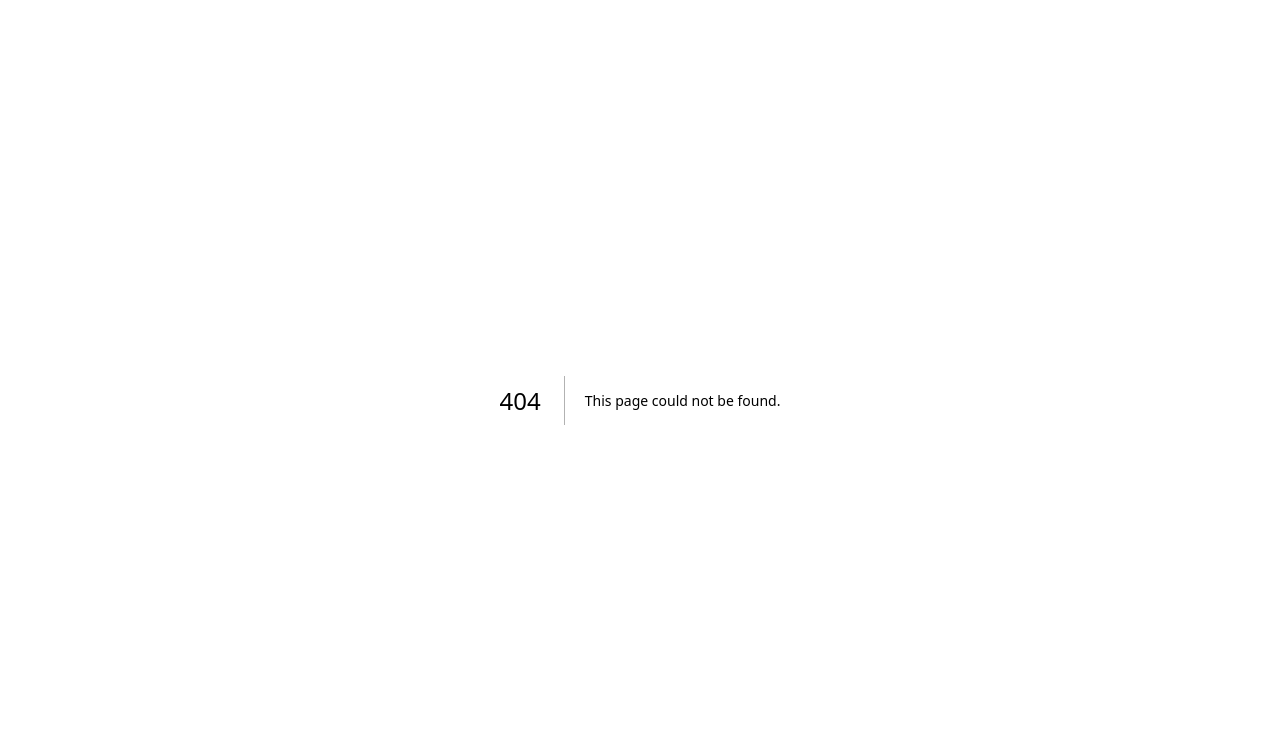
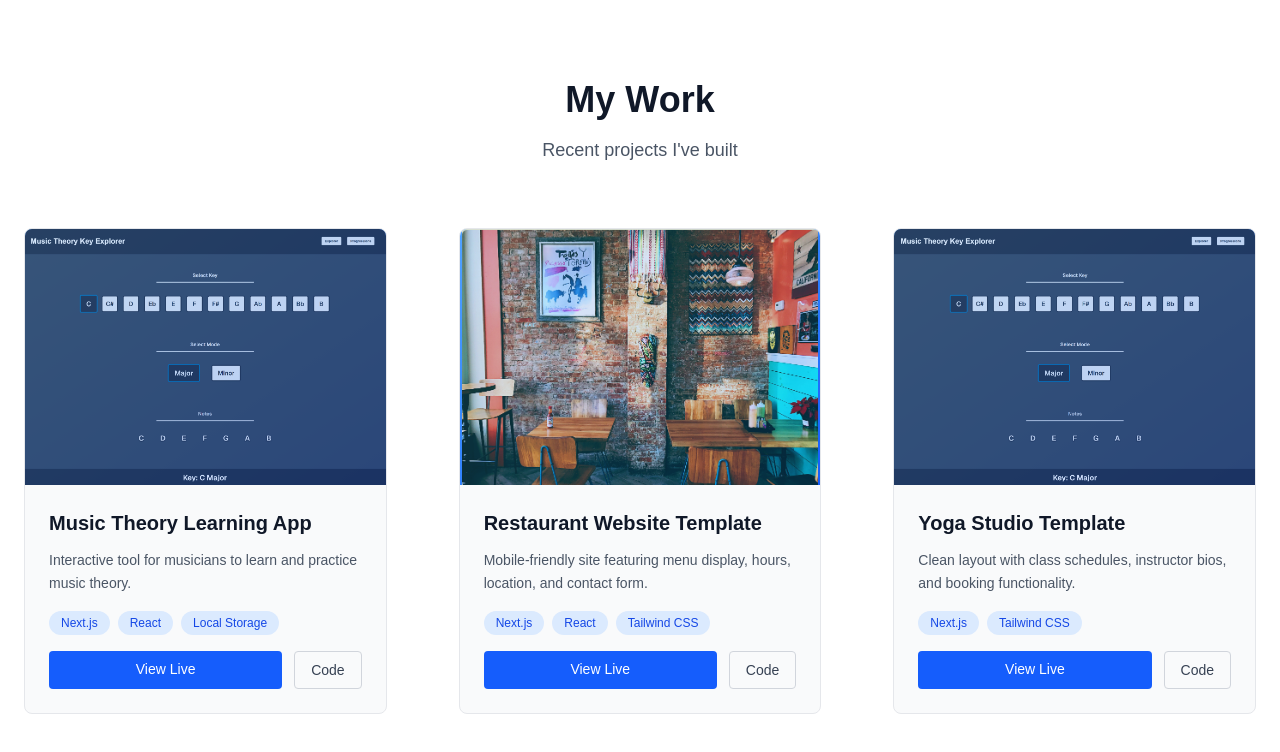
Before and after one commit to Mafesto8798/freelance-portfolio, a Next.js app: page /components/Projects in a window 1280 px wide. Before the commit this address had no page. Shown: the top 752 px of the page. Built offline with nearby package versions, Linux system fonts and the light colour scheme.

Commit message:
-Added basic components with minimal styling

```diff
--- /dev/null
+++ b/pages/components/Contact.js
@@ -0,0 +1,38 @@
+
+
+export default function Contact() {
+  return (
+    <section id="contact" className="w-full bg-linear-to-br from-blue-50 to-blue-100 py-20 px-6 flex items-center">
+      <div className="max-w-7xl mx-auto text-center">
+
+        <h2 className="text-4xl md:text-5xl font-bold text-gray-900 mb-4">
+          Let's Work Together
+        </h2>
+
+        <p className="text-lg text-gray-700 mb-8">
+          Looking to improve your website or start a new project?
+          I'd love to hear from you.
+        </p>
+
+        {/* Email Button */}
+        <a
+          href="mailto:kenny.chavarriaga@gmail.com"
+          target="_blank"
+          className="inline-block px-8 py-4 bg-blue-600 text-white text-lg font-medium rounded-lg hover:bg-blue-700 transition shadow-lg hover:shadow-xl"
+        >
+          Get In Touch
+        </a>
+
+        {/* Optional: Social Links */}
+        <div className="mt-8 flex justify-center gap-12">
+          <a href="https://github.com/mafesto8798" className="text-gray-600 hover:text-blue-600" target="_blank">
+            GitHub
+          </a>
+          <a href="https://www.linkedin.com/in/kenny-chavarriaga-805b68159/" className="text-gray-600 hover:text-blue-600" target="_blank">
+            LinkedIn
+          </a>
+        </div>
+      </div>
+    </section>
+  )
+}
--- /dev/null
+++ b/pages/components/Hero.js
@@ -0,0 +1,19 @@
+
+
+export default function Hero() {
+  return (
+            <div className="flex flex-col items-center justify-center gap-8 p-10 lg:p-16 bg-slate-200 rounded-t-xl ">
+                <h1 className="text-4xl font-bold text-gray-900 dark:text-white text-center">
+                    Hi, I'm <strong className="text-blue-500 font-bold">Kenny Chavarriaga</strong>! A Web Developer in Pawtucket, Rhode Island
+                </h1>
+                <p className="text-xl text-gray-800 dark:text-gray-300 py-4">
+                    I build fast, mobile-friendly websites that help local businesses grow.
+                </p>
+                <span className="flex flex-col lg:flex-row justify-center gap-6">
+                <button className="bg-blue-500 hover:bg-blue-700 text-white font-bold  py-2 px-4 rounded" onClick={() => document.getElementById('contact').scrollIntoView({ behavior: 'smooth' })}>
+                    Contact Me
+                </button>
+                </span>
+            </div>
+  );
+}
--- /dev/null
+++ b/pages/components/Projects.js
@@ -0,0 +1,111 @@
+import Image from "next/image";
+
+export default function Projects() {
+    const projects = [
+    {
+      title: "Music Theory Learning App",
+      description: "Interactive tool for musicians to learn and practice music theory.",
+      thumbnail: "/music.png",
+      tech: ["Next.js", "React", "Local Storage"],
+      link: "https://music-theory-explorer-wheat.vercel.app/",
+      github: "https://github.com/Mafesto8798/web-design-practice"
+    },
+    {
+      title: "Restaurant Website Template",
+      description: "Mobile-friendly site featuring menu display, hours, location, and contact form.",
+      thumbnail: "/mex.png",
+      tech: ["Next.js", "React", "Tailwind CSS"],
+      link: "https://restaurant-demo.netlify.app",
+      github: "https://github.com/yourusername/restaurant-template"
+    },
+    {
+      title: "Yoga Studio Template",
+      description: "Clean layout with class schedules, instructor bios, and booking functionality.",
+      thumbnail: "/music.png",
+      tech: ["Next.js", "Tailwind CSS"],
+      link: "https://yoga-demo.netlify.app",
+      github: "https://github.com/yourusername/yoga-template"
+    }
+  ]
+
+  return (
+    <section id="projects" className="min-h-screen bg-white py-20 px-6">
+      <div className="max-w-8xl mx-auto">
+
+        {/* Section Header */}
+        <div className="text-center mb-16">
+          <h2 className="text-4xl font-bold text-gray-900 mb-4">
+            My Work
+          </h2>
+          <p className="text-lg text-gray-600">
+            Recent projects I've built
+          </p>
+        </div>
+
+        {/* Project Cards Grid */}
+        <div className="grid md:grid-cols-2 lg:grid-cols-3 gap-18">
+          {projects.map((project, index) => (
+            <ProjectCard key={index} project={project} />
+          ))}
+        </div>
+      </div>
+    </section>
+  )
+}
+
+function ProjectCard({ project }) {
+  return (
+    <div className=" bg-gray-50 rounded-lg overflow-hidden border border-gray-200 hover:shadow-lg transition-shadow duration-300">
+
+      {/* Project Screenshot/Placeholder */}
+      <div className="bg-linear-to-br from-blue-400 to-blue-600 flex items-center justify-center">
+        <span className="text-white text-sm opacity-80">
+          <Image src={project.thumbnail} alt={`${project.title} thumbnail`} width={400} height={200} className="object-cover w-full h-64" />
+        </span>
+      </div>
+
+      {/* Card Content */}
+      <div className="p-6">
+        <h3 className="text-xl font-bold text-gray-900 mb-3">
+          {project.title}
+        </h3>
+
+        <p className="text-gray-600 mb-4 text-sm leading-relaxed">
+          {project.description}
+        </p>
+
+        {/* Tech Stack Tags */}
+        <div className="flex flex-wrap gap-2 mb-4">
+          {project.tech.map((tech, i) => (
+            <span
+              key={i}
+              className="px-3 py-1 bg-blue-100 text-blue-700 text-xs rounded-full"
+            >
+              {tech}
+            </span>
+          ))}
+        </div>
+
+        {/* Links */}
+        <div className="flex gap-3">
+          <a
+            href={project.link}
+            target="_blank"
+            rel="noopener noreferrer"
+            className="flex-1 text-center px-4 py-2 bg-blue-600 text-white text-sm rounded hover:bg-blue-700 transition"
+          >
+            View Live
+          </a>
+          <a
+            href={project.github}
+            target="_blank"
+            rel="noopener noreferrer"
+            className="px-4 py-2 border border-gray-300 text-gray-700 text-sm rounded hover:bg-gray-100 transition"
+          >
+            Code
+          </a>
+        </div>
+      </div>
+    </div>
+  )
+}
--- a/pages/index.js
+++ b/pages/index.js
@@ -1,5 +1,8 @@
 import Image from "next/image";
 import { Geist, Geist_Mono } from "next/font/google";
+import Hero from "./components/Hero";
+import Projects from "./components/Projects";
+import Contact from "./components/Contact";
 
 const geistSans = Geist({
   variable: "--font-geist-sans",
@@ -14,64 +17,12 @@ const geistMono = Geist_Mono({
 export default function Home() {
   return (
     <div
-      className={`${geistSans.className} ${geistMono.className} flex min-h-screen items-center justify-center bg-zinc-50 font-sans dark:bg-black`}
+      className={`${geistSans.className} ${geistMono.className} flex min-h-screen items-center justify-center bg-linear-to-b from-blue-400 via-indigo-300 to-orange-300 font-sans dark:bg-black`}
     >
-      <main className="flex min-h-screen w-full max-w-3xl flex-col items-center justify-between py-32 px-16 bg-white dark:bg-black sm:items-start">
-        <Image
-          className="dark:invert"
-          src="/next.svg"
-          alt="Next.js logo"
-          width={100}
-          height={20}
-          priority
-        />
-        <div className="flex flex-col items-center gap-6 text-center sm:items-start sm:text-left">
-          <h1 className="max-w-xs text-3xl font-semibold leading-10 tracking-tight text-black dark:text-zinc-50">
-            To get started, edit the index.js file.
-          </h1>
-          <p className="max-w-md text-lg leading-8 text-zinc-600 dark:text-zinc-400">
-            Looking for a starting point or more instructions? Head over to{" "}
-            <a
-              href="https://vercel.com/templates?framework=next.js&utm_source=create-next-app&utm_medium=default-template-tw&utm_campaign=create-next-app"
-              className="font-medium text-zinc-950 dark:text-zinc-50"
-            >
-              Templates
-            </a>{" "}
-            or the{" "}
-            <a
-              href="https://nextjs.org/learn?utm_source=create-next-app&utm_medium=default-template-tw&utm_campaign=create-next-app"
-              className="font-medium text-zinc-950 dark:text-zinc-50"
-            >
-              Learning
-            </a>{" "}
-            center.
-          </p>
-        </div>
-        <div className="flex flex-col gap-4 text-base font-medium sm:flex-row">
-          <a
-            className="flex h-12 w-full items-center justify-center gap-2 rounded-full bg-foreground px-5 text-background transition-colors hover:bg-[#383838] dark:hover:bg-[#ccc] md:w-[158px]"
-            href="https://vercel.com/new?utm_source=create-next-app&utm_medium=default-template-tw&utm_campaign=create-next-app"
-            target="_blank"
-            rel="noopener noreferrer"
-          >
-            <Image
-              className="dark:invert"
-              src="/vercel.svg"
-              alt="Vercel logomark"
-              width={16}
-              height={16}
-            />
-            Deploy Now
-          </a>
-          <a
-            className="flex h-12 w-full items-center justify-center rounded-full border border-solid border-black/[.08] px-5 transition-colors hover:border-transparent hover:bg-black/[.04] dark:border-white/[.145] dark:hover:bg-[#1a1a1a] md:w-[158px]"
-            href="https://nextjs.org/docs/pages/getting-started?utm_source=create-next-app&utm_medium=default-template-tw&utm_campaign=create-next-app"
-            target="_blank"
-            rel="noopener noreferrer"
-          >
-            Documentation
-          </a>
-        </div>
+      <main className="flex min-h-screen max-w-7xl flex-col items-center justify-between py-24 lg:py-32 px-8 lg:px-8  dark:bg-black sm:items-start">
+        <Hero />
+        <Projects />
+        <Contact />
       </main>
     </div>
   );
```
Also changed, not shown: public/mex.png (added), public/music.png (added).
